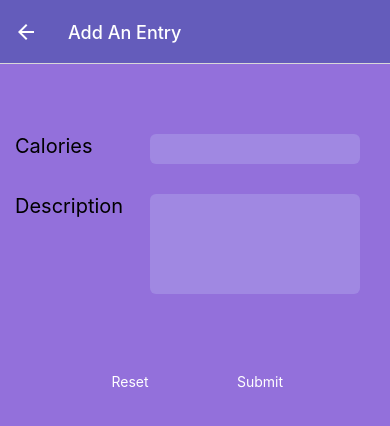
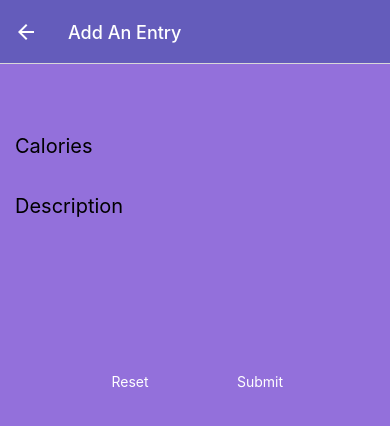
Before and after one commit to Boriswaikin/CS5520Spring2023-Assignment2, a React Native app: screen /AddEntries in a window 390 px wide. Shown: the top 426 px of the page. Built offline with nearby package versions, Linux system fonts and the light colour scheme; no server answers; the database is empty.

Commit message:
update input component to use props

```diff
--- a/components/InputComponent.js
+++ b/components/InputComponent.js
@@ -1,4 +1,4 @@
-import { View, TextInput,StyleSheet} from "react-native";
+import { View, TextInput, StyleSheet } from "react-native";
 import React from "react";
 
 /**
@@ -9,32 +9,27 @@ import React from "react";
  * @param textAlign : the text alignment of the textInput
  * @returns the textInput configuration
  */
-const InputComponent = ({
-  inputHeight,
-  inputValue,
-  inputChangeText,
-  inputAlign,
-}) => {
+const InputComponent = (props) => {
   return (
     <View>
       <TextInput
         multiline
-        style={[styles.input,{height:inputHeight}]}
-        value={inputValue}
-        onChangeText={inputChangeText}
-        textAlign={inputAlign}
+        style={[styles(props).input, { height: props.inputHeight }]}
+        value={props.inputValue}
+        onChangeText={props.inputChangeText}
+        textAlign={props.inputAlign}
       />
     </View>
   );
 };
-const styles = StyleSheet.create({
-  input:{
-    // position:'absolute',
-    marginTop: 10,
-    padding:5,
-    borderRadius:6,
-    width:210,
-    backgroundColor:'rgba(210, 230, 255,0.2)'
-  }
-})
+const styles = (props) =>
+  StyleSheet.create({
+    input: {
+      backgroundColor: props.backgroundColor,
+      width: props.width,
+      padding: props.padding,
+      borderRadius: props.radius,
+      marginTop: props.marginTop,
+    },
+  });
 export default InputComponent;
```
